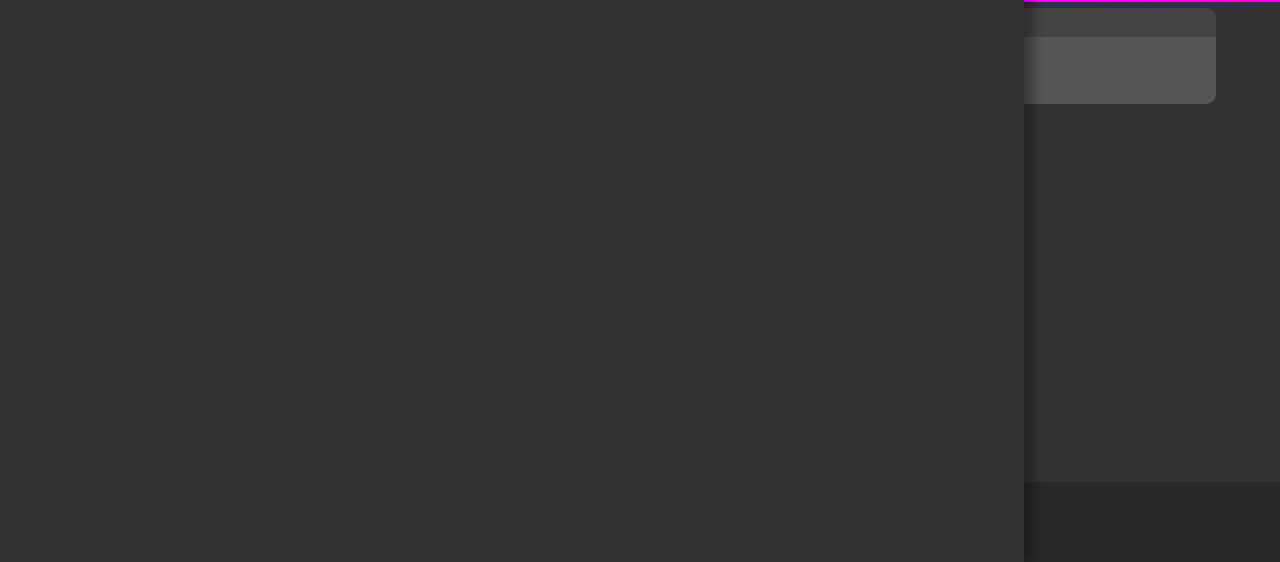
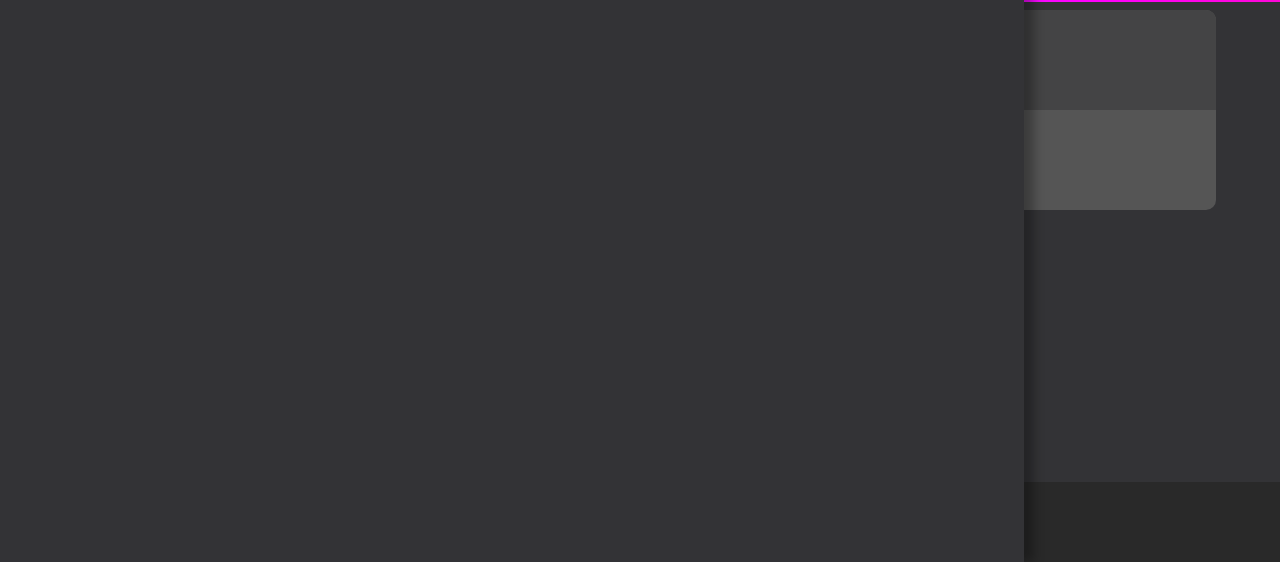
Before and after one commit to MathoxX/SPACE-MT2X, a plain HTML site: page index.html in a window 1280 px wide. Shown: the part 238-800 px from the top of the page. Drawn offline with Linux system fonts and the light colour scheme.

Commit message:
Update style.css

```diff
--- a/style.css
+++ b/style.css
@@ -178,7 +178,7 @@ border-radius:3px;
   left: 0;
   background-color: #333336;
   overflow-x: hidden;
-  transition: 0s;
+  transition: 0.5s;
     -webkit-box-shadow: 10px 0 10px rgba(0,0,0,.3);
     box-shadow: 10px 0 10px rgba(0,0,0,.3);
 
@@ -329,7 +329,7 @@ CENTRE PAGE
   display:block;
   background: transparent;
   width:100%;
-  height:40%;
+  height:50%;
   position: absolute;
   top: 30%;
   left: 0px;
@@ -339,7 +339,7 @@ CENTRE PAGE
   display:block;
   background: #555555;
   width:90%;
-  height:30%;
+  height:50%;
   position: absolute;
   top: 2%;
   left: 5%;
@@ -351,7 +351,7 @@ CENTRE PAGE
   display:block;
   background: #444445;
   width:100%;
-  height:30%;
+  height:50%;
   position: absolute;
   top: 0%;
   left: 0%;
```
